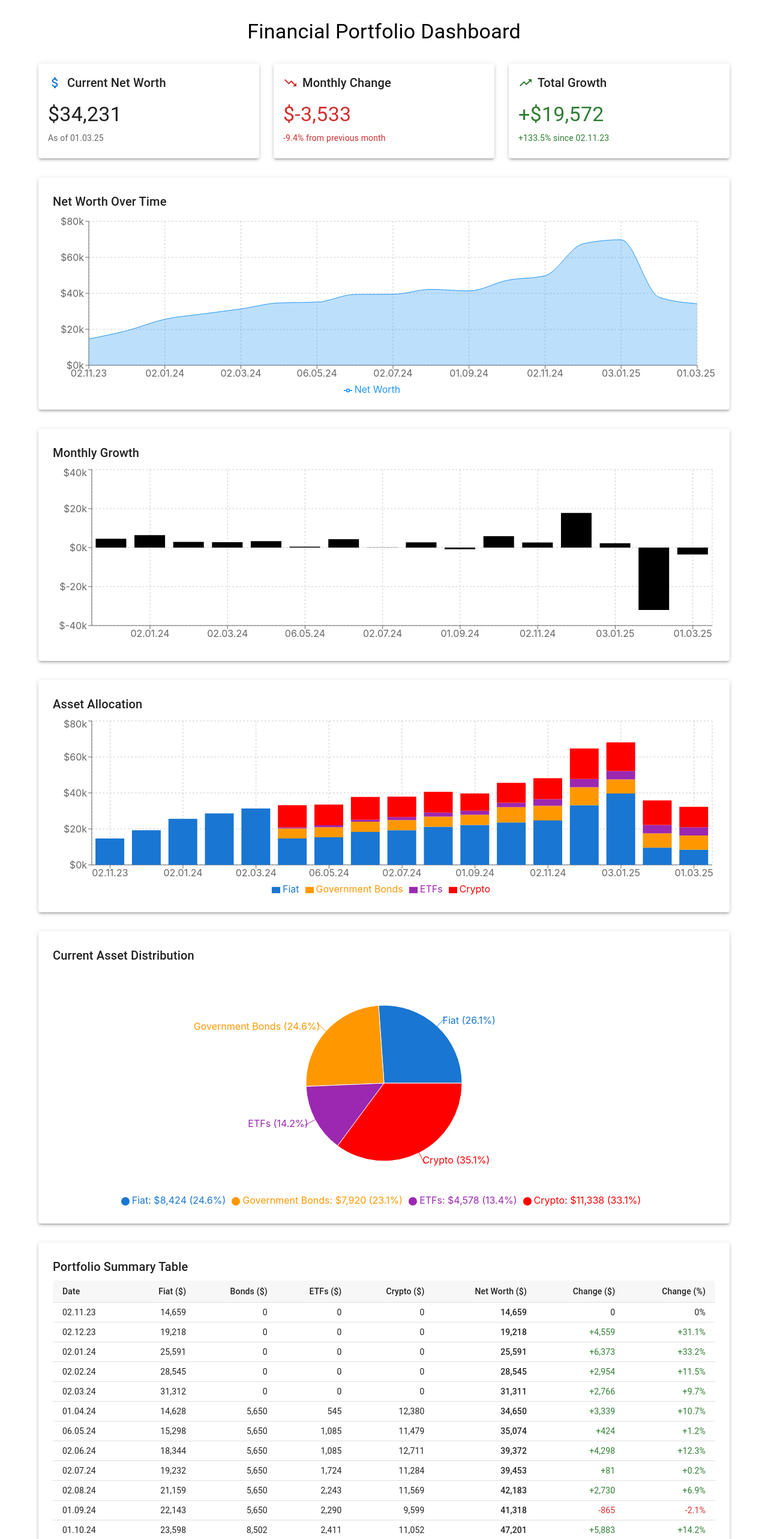
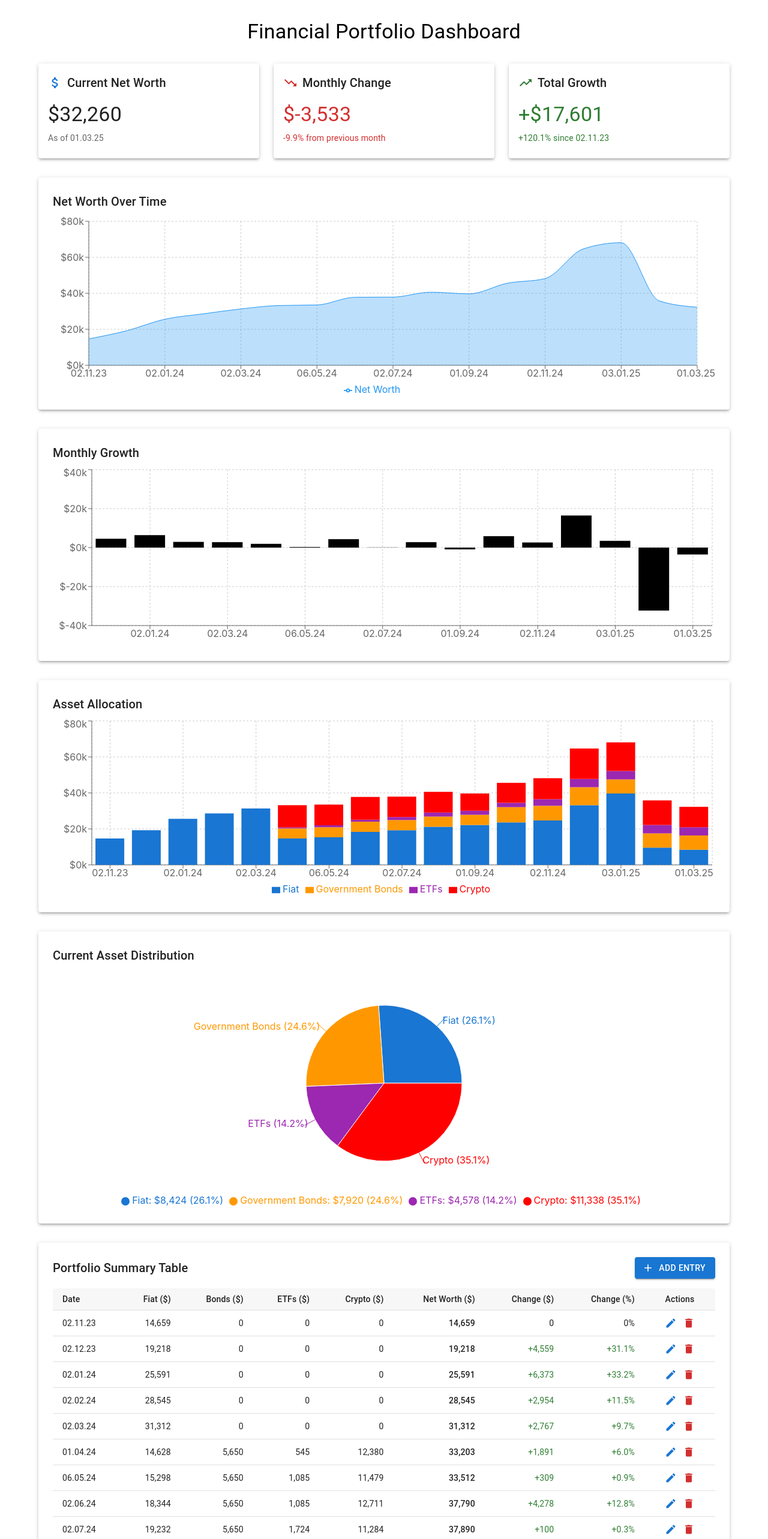
Before and after one commit to alexanderchernetsky/financial-dashboard, a React (Create React App) app: page / in a window 1280 px wide. Shown: the top 2566 px of the page at 60% size. Built offline with nearby package versions, Linux system fonts and the light colour scheme.

Commit message:
Add possibility to add new entires to the table

```diff
--- a/src/App.js
+++ b/src/App.js
@@ -1,4 +1,4 @@
-import React from 'react';
+import React, { useState } from 'react';
 import { BarChart, Bar, XAxis, YAxis, CartesianGrid, Tooltip, Legend, ResponsiveContainer, AreaChart, Area, PieChart, Pie, Cell } from 'recharts';
 import {
   Box,
@@ -12,17 +12,29 @@ import {
   TableContainer,
   TableHead,
   TableRow,
+  LinearProgress,
   Card,
-  CardContent
+  CardContent,
+  Button,
+  Dialog,
+  DialogActions,
+  DialogContent,
+  DialogContentText,
+  DialogTitle,
+  TextField,
+  IconButton
 } from '@mui/material';
 import {
   TrendingUp,
   TrendingDown,
-  AttachMoney
+  AttachMoney,
+  Add as AddIcon,
+  Delete as DeleteIcon,
+  Edit as EditIcon
 } from '@mui/icons-material';
 
 const FinancialDashboard = () => {
-  const data = [
+  const initialData = [
     { date: "02.11.23", fiat: 14659, bonds: 0, etfs: 0, crypto:0, netWorth: 14659 },
     { date: "02.12.23", fiat: 19218, bonds: 0, etfs: 0, crypto:0, netWorth: 19218 },
     { date: "02.01.24", fiat: 25591, bonds: 0, etfs: 0, crypto:0, netWorth: 25591 },
@@ -40,15 +52,50 @@ const FinancialDashboard = () => {
     { date: "03.01.25", fiat: 39639, bonds: 7896, etfs: 4654, crypto: 15934, netWorth: 69761 },
     { date: "03.02.25", fiat: 9556, bonds: 7920, etfs: 4700, crypto: 13617, netWorth: 37764 },
     { date: "01.03.25", fiat: 8424, bonds: 7920, etfs: 4578, crypto: 11338, netWorth: 34231 },
-  ]; // todo: add comments as a tooltip
+  ];
 
-  // Add calculated fields for change and percent change
+  // State for portfolio data
+  const [portfolioData, setPortfolioData] = useState(initialData);
+
+  // States for add/edit dialog
+  const [openDialog, setOpenDialog] = useState(false);
+  const [editIndex, setEditIndex] = useState(-1);
+  const [formData, setFormData] = useState({
+    date: '',
+    fiat: 0,
+    bonds: 0,
+    etfs: 0,
+    crypto: 0
+  });
+
+  // States for delete confirmation
+  const [openDeleteDialog, setOpenDeleteDialog] = useState(false);
+  const [deleteIndex, setDeleteIndex] = useState(-1);
+
+  // Process data (calculate changes and percentages)
+  const processedData = React.useMemo(() => {
+    const data = [...portfolioData].sort((a, b) => {
+      // Convert date strings to Date objects for sorting
+      const dateA = a.date.split('.').reverse().join('-');
+      const dateB = b.date.split('.').reverse().join('-');
+      return new Date(dateA) - new Date(dateB);
+    });
+
+    // Calculate netWorth for each entry
+    data.forEach(entry => {
+      entry.netWorth = entry.fiat + entry.bonds + entry.etfs + entry.crypto;
+    });
+
+    // Calculate change and percent change
     for (let i = 1; i < data.length; i++) {
       data[i].change = data[i].netWorth - data[i-1].netWorth;
       data[i].changePercent = ((data[i].netWorth - data[i-1].netWorth) / data[i-1].netWorth * 100).toFixed(1);
     }
     data[0].change = 0;
     data[0].changePercent = 0;
+
+    return data;
+  }, [portfolioData]);
 
   const formatCurrency = (value) => {
     return `$${value.toLocaleString()}`;
@@ -62,16 +109,16 @@ const FinancialDashboard = () => {
   };
 
   // Get current month data
-  const currentMonthData = data[data.length - 1];
-  const previousMonthData = data[data.length - 2];
+  const currentMonthData = processedData[processedData.length - 1];
+  const previousMonthData = processedData[processedData.length - 2] || {...currentMonthData, netWorth: currentMonthData.netWorth};
 
   // Calculate monthly change
   const monthlyChange = currentMonthData.netWorth - previousMonthData.netWorth;
-  const monthlyChangePercent = (monthlyChange / previousMonthData.netWorth * 100).toFixed(1);
+  const monthlyChangePercent = (monthlyChange / (previousMonthData.netWorth || 1) * 100).toFixed(1);
 
   // Calculate total growth from start
-  const totalGrowth = currentMonthData.netWorth - data[0].netWorth;
-  const totalGrowthPercent = (totalGrowth / data[0].netWorth * 100).toFixed(1);
+  const totalGrowth = currentMonthData.netWorth - (processedData[0]?.netWorth || 0);
+  const totalGrowthPercent = (totalGrowth / (processedData[0]?.netWorth || 1) * 100).toFixed(1);
 
   // Prepare data for asset distribution pie chart
   const assetDistributionData = [
@@ -93,6 +140,84 @@ const FinancialDashboard = () => {
           {`${assetDistributionData[index].name} (${(percent * 100).toFixed(1)}%)`}
         </text>
     );
+  };
+
+  // Dialog handlers
+  const handleOpenAddDialog = () => {
+    setEditIndex(-1);
+    setFormData({
+      date: new Date().toLocaleDateString('en-GB', {day: '2-digit', month: '2-digit', year: '2-digit'}).replace(/\//g, '.'),
+      fiat: 0,
+      bonds: 0,
+      etfs: 0,
+      crypto: 0
+    });
+    setOpenDialog(true);
+  };
+
+  const handleOpenEditDialog = (index) => {
+    setEditIndex(index);
+    setFormData({
+      date: portfolioData[index].date,
+      fiat: portfolioData[index].fiat,
+      bonds: portfolioData[index].bonds,
+      etfs: portfolioData[index].etfs,
+      crypto: portfolioData[index].crypto
+    });
+    setOpenDialog(true);
+  };
+
+  const handleCloseDialog = () => {
+    setOpenDialog(false);
+  };
+
+  const handleInputChange = (e) => {
+    const { name, value } = e.target;
+    setFormData({
+      ...formData,
+      [name]: name === 'date' ? value : Number(value)
+    });
+  };
+
+  const handleSaveData = () => {
+    if (editIndex >= 0) {
+      // Edit existing entry
+      const updatedData = [...portfolioData];
+      updatedData[editIndex] = {
+        ...updatedData[editIndex],
+        ...formData,
+        netWorth: formData.fiat + formData.bonds + formData.etfs + formData.crypto
+      };
+      setPortfolioData(updatedData);
+    } else {
+      // Add new entry
+      const newEntry = {
+        ...formData,
+        netWorth: formData.fiat + formData.bonds + formData.etfs + formData.crypto,
+        change: 0,
+        changePercent: 0
+      };
+      setPortfolioData([...portfolioData, newEntry]);
+    }
+    setOpenDialog(false);
+  };
+
+  // Delete handlers
+  const handleOpenDeleteDialog = (index) => {
+    setDeleteIndex(index);
+    setOpenDeleteDialog(true);
+  };
+
+  const handleCloseDeleteDialog = () => {
+    setOpenDeleteDialog(false);
+  };
+
+  const handleConfirmDelete = () => {
+    if (deleteIndex >= 0) {
+      const updatedData = portfolioData.filter((_, index) => index !== deleteIndex);
+      setPortfolioData(updatedData);
+    }
+    setOpenDeleteDialog(false);
   };
 
   return (
@@ -184,7 +309,7 @@ const FinancialDashboard = () => {
                       color: totalGrowth >= 0 ? 'success.main' : 'error.main'
                     }}
                 >
-                  {totalGrowth >= 0 ? '+' : ''}{totalGrowthPercent}% since {data[0].date}
+                  {totalGrowth >= 0 ? '+' : ''}{totalGrowthPercent}% since {processedData[0]?.date || 'start'}
                 </Typography>
               </CardContent>
             </Card>
@@ -198,7 +323,7 @@ const FinancialDashboard = () => {
           </Typography>
           <Box sx={{ height: 300 }}>
             <ResponsiveContainer width="100%" height="100%">
-              <AreaChart data={data}
+              <AreaChart data={processedData}
                          margin={{ top: 10, right: 30, left: 0, bottom: 0 }}>
                 <CartesianGrid strokeDasharray="3 3" />
                 <XAxis dataKey="date" />
@@ -218,7 +343,7 @@ const FinancialDashboard = () => {
           </Typography>
           <Box sx={{ height: 300 }}>
             <ResponsiveContainer width="100%" height="100%">
-              <BarChart data={data.slice(1)}>
+              <BarChart data={processedData.slice(1)}>
                 <CartesianGrid strokeDasharray="3 3" />
                 <XAxis dataKey="date" />
                 <YAxis tickFormatter={(value) => `$${value / 1000}k`} />
@@ -246,7 +371,7 @@ const FinancialDashboard = () => {
           </Typography>
           <Box sx={{ height: 300 }}>
             <ResponsiveContainer width="100%" height="100%">
-              <BarChart data={data}>
+              <BarChart data={processedData}>
                 <CartesianGrid strokeDasharray="3 3" />
                 <XAxis dataKey="date" />
                 <YAxis tickFormatter={(value) => `$${value / 1000}k`} />
@@ -261,7 +386,7 @@ const FinancialDashboard = () => {
           </Box>
         </Paper>
 
-        {/* Asset Distribution - Now with Pie Chart */}
+        {/* Asset Distribution - Pie Chart */}
         <Paper sx={{ p: 3, mb: 4, boxShadow: 3 }}>
           <Typography variant="h6" component="h2" gutterBottom>
             Current Asset Distribution
@@ -302,11 +427,20 @@ const FinancialDashboard = () => {
           </Box>
         </Paper>
 
-        {/* Summary Table */}
+        {/* Summary Table with Add/Edit/Delete */}
         <Paper sx={{ p: 3, mb: 4, boxShadow: 3, overflowX: 'auto' }}>
-          <Typography variant="h6" component="h2" gutterBottom>
+          <Box sx={{ display: 'flex', justifyContent: 'space-between', alignItems: 'center', mb: 2 }}>
+            <Typography variant="h6" component="h2">
               Portfolio Summary Table
             </Typography>
+            <Button
+                variant="contained"
+                startIcon={<AddIcon />}
+                onClick={handleOpenAddDialog}
+            >
+              Add Entry
+            </Button>
+          </Box>
           <TableContainer component={Paper} sx={{ boxShadow: 'none' }}>
             <Table sx={{ minWidth: 650 }} size="small">
               <TableHead>
@@ -319,11 +453,12 @@ const FinancialDashboard = () => {
                   <TableCell align="right">Net Worth ($)</TableCell>
                   <TableCell align="right">Change ($)</TableCell>
                   <TableCell align="right">Change (%)</TableCell>
+                  <TableCell align="center">Actions</TableCell>
                 </TableRow>
               </TableHead>
               <TableBody>
-                {data.map((row) => (
-                    <TableRow key={row.date} hover>
+                {processedData.map((row, index) => (
+                    <TableRow key={`${row.date}-${index}`} hover>
                       <TableCell component="th" scope="row">{row.date}</TableCell>
                       <TableCell align="right">{row.fiat.toLocaleString()}</TableCell>
                       <TableCell align="right">{row.bonds.toLocaleString()}</TableCell>
@@ -342,12 +477,131 @@ const FinancialDashboard = () => {
                       >
                         {row.changePercent > 0 ? '+' : ''}{row.changePercent}%
                       </TableCell>
+                      <TableCell align="center">
+                        <IconButton
+                            size="small"
+                            color="primary"
+                            onClick={() => handleOpenEditDialog(portfolioData.findIndex(item =>
+                                item.date === row.date &&
+                                item.fiat === row.fiat &&
+                                item.bonds === row.bonds &&
+                                item.etfs === row.etfs &&
+                                item.crypto === row.crypto
+                            ))}
+                        >
+                          <EditIcon fontSize="small" />
+                        </IconButton>
+                        <IconButton
+                            size="small"
+                            color="error"
+                            onClick={() => handleOpenDeleteDialog(portfolioData.findIndex(item =>
+                                item.date === row.date &&
+                                item.fiat === row.fiat &&
+                                item.bonds === row.bonds &&
+                                item.etfs === row.etfs &&
+                                item.crypto === row.crypto
+                            ))}
+                        >
+                          <DeleteIcon fontSize="small" />
+                        </IconButton>
+                      </TableCell>
                     </TableRow>
                 ))}
               </TableBody>
             </Table>
           </TableContainer>
         </Paper>
+
+        {/* Add/Edit Dialog */}
+        <Dialog open={openDialog} onClose={handleCloseDialog}>
+          <DialogTitle>{editIndex >= 0 ? 'Edit Entry' : 'Add New Entry'}</DialogTitle>
+          <DialogContent>
+            <DialogContentText sx={{ mb: 2 }}>
+              {editIndex >= 0
+                  ? 'Update the values for this portfolio entry.'
+                  : 'Enter the details for your new portfolio entry.'}
+            </DialogContentText>
+            <TextField
+                autoFocus
+                margin="dense"
+                name="date"
+                label="Date (DD.MM.YY)"
+                fullWidth
+                variant="outlined"
+                value={formData.date}
+                onChange={handleInputChange}
+                sx={{ mb: 2 }}
+            />
+            <TextField
+                margin="dense"
+                name="fiat"
+                label="Fiat ($)"
+                type="number"
+                fullWidth
+                variant="outlined"
+                value={formData.fiat}
+                onChange={handleInputChange}
+                sx={{ mb: 2 }}
+            />
+            <TextField
+                margin="dense"
+                name="bonds"
+                label="Bonds ($)"
+                type="number"
+                fullWidth
+                variant="outlined"
+                value={formData.bonds}
+                onChange={handleInputChange}
+                sx={{ mb: 2 }}
+            />
+            <TextField
+                margin="dense"
+                name="etfs"
+                label="ETFs ($)"
+                type="number"
+                fullWidth
+                variant="outlined"
+                value={formData.etfs}
+                onChange={handleInputChange}
+                sx={{ mb: 2 }}
+            />
+            <TextField
+                margin="dense"
+                name="crypto"
+                label="Crypto ($)"
+                type="number"
+                fullWidth
+                variant="outlined"
+                value={formData.crypto}
+                onChange={handleInputChange}
+            />
+          </DialogContent>
+          <DialogActions>
+            <Button onClick={handleCloseDialog}>Cancel</Button>
+            <Button onClick={handleSaveData} variant="contained">
+              {editIndex >= 0 ? 'Update' : 'Add'}
+            </Button>
+          </DialogActions>
+        </Dialog>
+
+        {/* Delete Confirmation Dialog */}
+        <Dialog
+            open={openDeleteDialog}
+            onClose={handleCloseDeleteDialog}
+        >
+          <DialogTitle>Confirm Deletion</DialogTitle>
+          <DialogContent>
+            <DialogContentText>
+              Are you sure you want to delete this entry? This action cannot be undone.
+            </DialogContentText>
+          </DialogContent>
+          <DialogActions>
+            <Button onClick={handleCloseDeleteDialog}>Cancel</Button>
+            <Button onClick={handleConfirmDelete} color="error" variant="contained">
+              Delete
+            </Button>
+          </DialogActions>
+        </Dialog>
       </Container>
   );
 };
```
Lines whose indentation alone changed are shown as unchanged.
